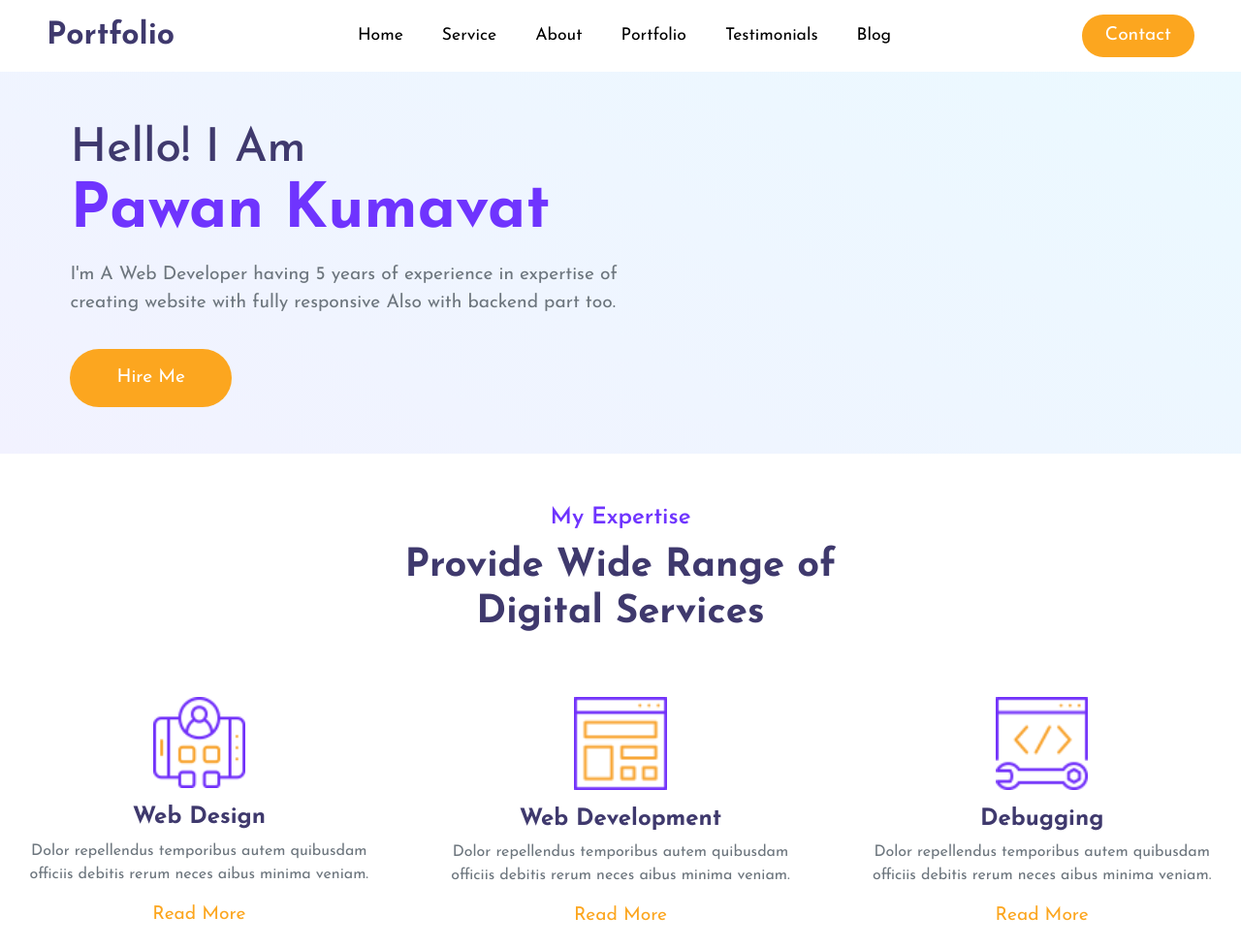
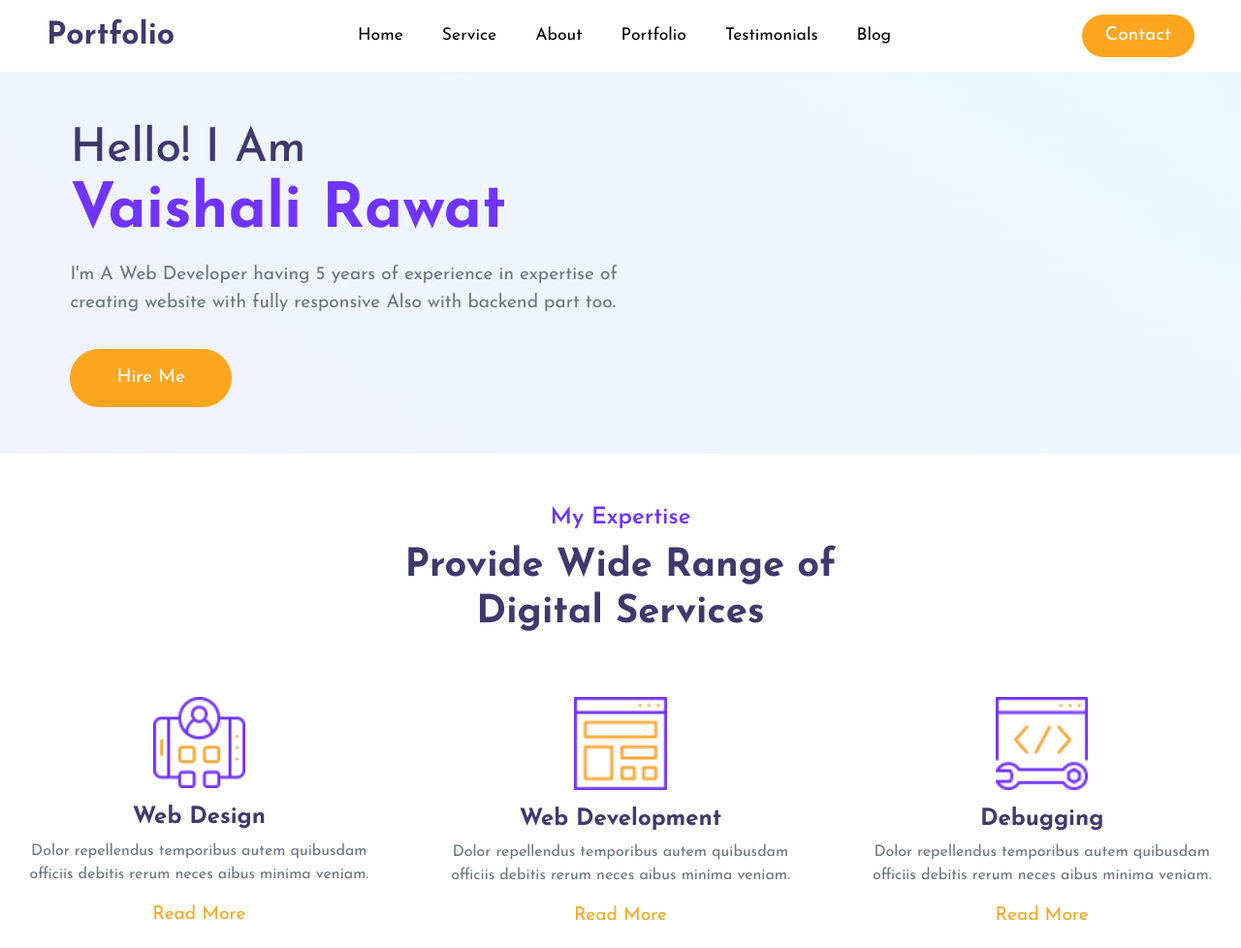
Before and after one commit to vishurrrr/VaishaliPortfolio, a plain HTML site: page index.html in a window 1280 px wide. Shown: the top 978 px of the page at 97% size. Drawn offline with nearby package versions, Linux system fonts and the light colour scheme.

Commit message:
Update index.html

```diff
--- a/index.html
+++ b/index.html
@@ -92,7 +92,7 @@
         <!-- here data-aos is used for adding aos animation  -->
         <div class="col-10 col-md-6 text-center text-md-start" data-aos="slide-right">
           <h2 style="color: #3f396d">
-            Hello! I Am <br /><span class="c-orange">Pawan Kumavat</span>
+            Hello! I Am <br /><span class="c-orange">Vaishali Rawat</span>
           </h2>
           <p class="text-muted">
             I'm A Web Developer having 5 years of experience in expertise of
```
